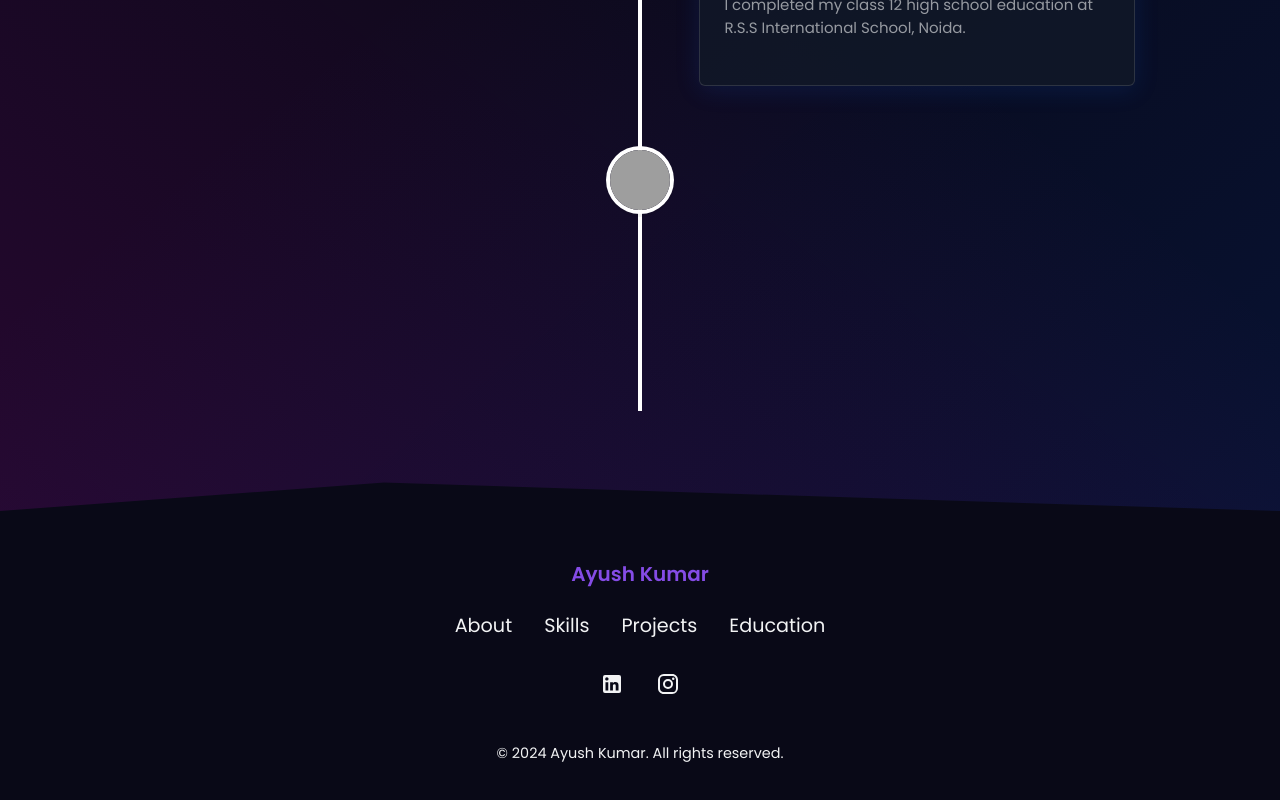
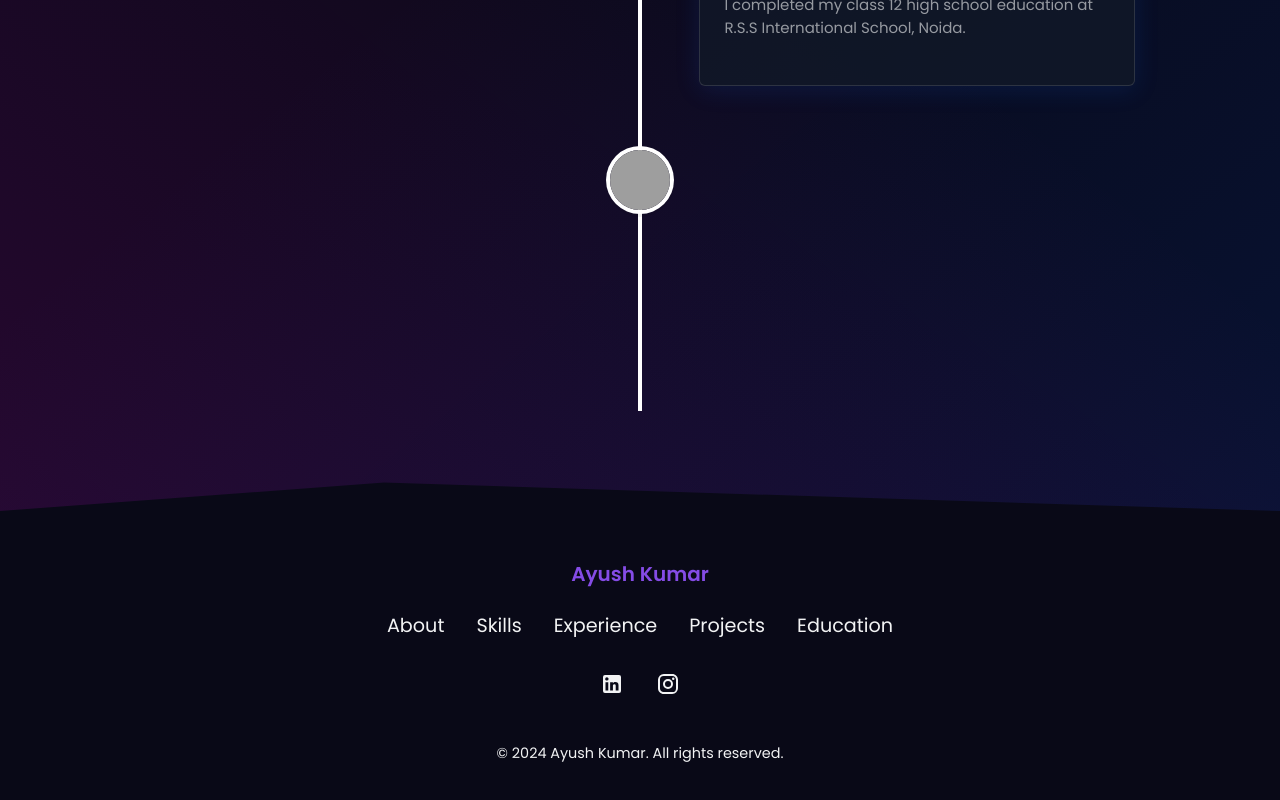
Before and after one commit to ayush8587/ayush.github.io, a React (Create React App) app: page / in a window 1280 px wide. Shown: the part 6053-6853 px from the top of the page. Built offline with nearby package versions, Linux system fonts and the light colour scheme; grey boxes are pictures that could not be loaded.

Commit message:
Update Footer.jsx

```diff
--- a/src/components/sections/Footer.jsx
+++ b/src/components/sections/Footer.jsx
@@ -92,7 +92,7 @@ const Footer = () => {
         <Nav>
           <NavLink href="#About">About</NavLink>
           <NavLink href="#Skills">Skills</NavLink>
-          {/* <NavLink href="#Experience">Experience</NavLink> */}
+          <NavLink href="#Experience">Experience</NavLink>
           <NavLink href="#Projects">Projects</NavLink>
           <NavLink href="#Education">Education</NavLink>
         </Nav>
```
